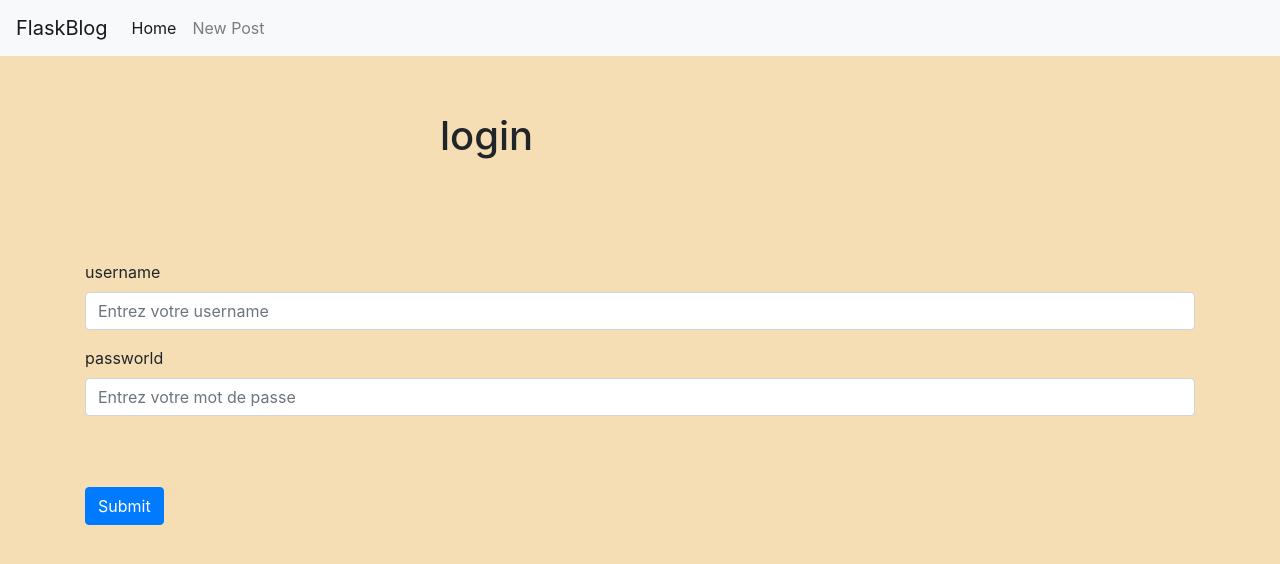
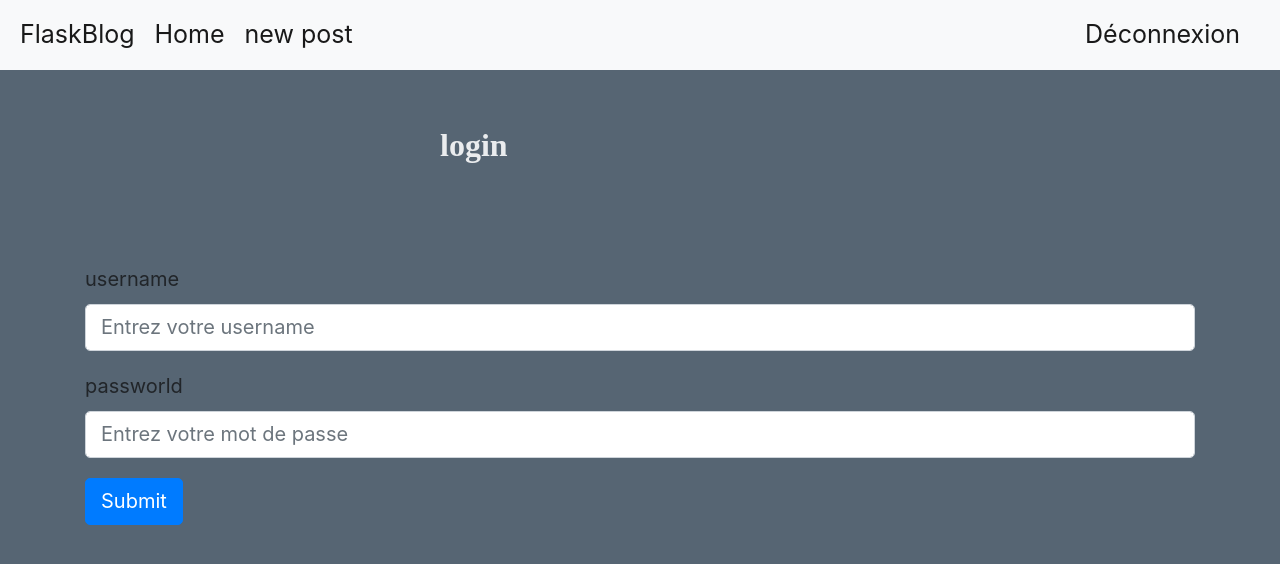
Before and after one commit to yannischernai/Discovering-Flask, a Flask app: page /user/login in a window 1280 px wide. Shown: the top 564 px of the page. Run offline with Flask 3, Linux system fonts and the light colour scheme; some libraries are stand-ins or nearby versions.

Commit message:
Ajout de la fonction de déconnexion

```diff
--- a/app.py
+++ b/app.py
@@ -32,6 +32,7 @@ def is_authenticated():
         if user :
             return True
     return False
+
 
 @app.route('/')
 def index():
@@ -102,6 +103,7 @@ def post_edit(id):
 def post_delete(id):
     if not is_authenticated():
         return redirect(url_for('user_login'))
+
     post = get_post(id)
     conn = get_db_connection()
     conn.execute('DELETE FROM posts WHERE id = ?', (id,))
@@ -114,6 +116,17 @@ def post_delete(id):
 ## USER
 ##
 
+@app.route('/user/login', methods=('GET',))
+def logout():
+
+    token = request.cookies.get('token')
+    conn = get_db_connection()
+    conn.execute('UPDATE user SET token = ? WHERE token = ?',(None, token))
+    conn.commit()
+    conn.close()
+    return render_template('user/login.html')
+
+
 @app.route('/user/login', methods=('GET', 'POST'))
 def user_login():
     if is_authenticated():
@@ -124,26 +137,29 @@ def user_login():
         username = request.form['username']
         passworld = request.form['passworld']
 
-        if not username:
+        if not username and not passworld:
+            flash('username and passwolrd is required')
+        elif not username:
             flash('username is required!')
         elif not passworld:
             flash('passworld is required!')
+        elif not username and not passworld:
+            flash('username en passwolrd is required')
         else:
             conn = get_db_connection()
             user = conn.execute('SELECT * FROM user WHERE username = ? and passworld = ?',
                    (username, (sha256(passworld.encode('utf-8')).hexdigest()))).fetchone()
             conn.close()
             ## verifation de user si il est vide alors erreur si il est rempli alor ca marche
-            if user:
-                token = secrets.token_urlsafe(64)
-                conn = get_db_connection()
-                conn.execute('UPDATE user SET token = ? WHERE id = ?',(token, user["id"]))
-                conn.commit()
-                conn.close()
-                response = make_response(redirect(url_for('index')))
-                response.set_cookie( "token", token )
-                return response
-            else:
+        if user:
+            token = secrets.token_urlsafe(64)
+            conn = get_db_connection()
+            conn.execute('UPDATE user SET token = ? WHERE id = ?',(token, user["id"]))
+            conn.commit()
+            conn.close()
+            response = make_response(redirect(url_for('index')))
+            response.set_cookie( "token", token )
+            return response
+        else:
                 flash('Username ou mot de passe incorrect')
-
     return render_template('user/login.html')
--- a/static/css/style.css
+++ b/static/css/style.css
@@ -1,15 +1,35 @@
 body{
-    background: #f5deb3;
+    background:  #566573 ;
 
 }
 
+html {
+    font-size: 20px; /* px signifie 'pixels': la taille de base pour la police est désormais 10 pixels de haut  */
+    font-family: "Open Sans", sans-serif; /* cela devrait être le reste du résultat obtenu à partir de Google fonts */
+  }
+
+
 h1 {
+    font-size: 100px;
+    font-weight: bolder;
+    font-family: serif;
+    font-size: larger;
+    font-size: xx-large;
+    color: #eaecee;
     width:400px;
     margin:0 auto;
     margin-top:5%;
     padding-bottom: 100px;
 }
 
-button{
-    margin-top:5%;
+.badge{
+    font-size: larger;
+
 }
+h2{
+    font-family: cursive;
+    color: #eaecee;
+}
+.badge{
+     color:  #55007f ;
+}
--- a/templates/base.html
+++ b/templates/base.html
@@ -1,30 +1,47 @@
 <!doctype html>
 <html lang="en">
+
 <head>
   <!-- Required meta tags -->
   <meta charset="utf-8">
   <meta name="viewport" content="width=device-width, initial-scale=1, shrink-to-fit=no">
 
   <!-- Bootstrap CSS -->
-    <link rel="stylesheet" href="https://stackpath.bootstrapcdn.com/bootstrap/4.3.1/css/bootstrap.min.css" integrity="sha384-ggOyR0iXCbMQv3Xipma34MD+dH/1fQ784/j6cY/iJTQUOhcWr7x9JvoRxT2MZw1T" crossorigin="anonymous">
+  <link rel="stylesheet" href="https://stackpath.bootstrapcdn.com/bootstrap/4.3.1/css/bootstrap.min.css"
+    integrity="sha384-ggOyR0iXCbMQv3Xipma34MD+dH/1fQ784/j6cY/iJTQUOhcWr7x9JvoRxT2MZw1T" crossorigin="anonymous">
   <link rel="stylesheet" href="static/css/style.css">
+
 
   <title>{% block title %} {% endblock %}</title>
 </head>
+
 <body>
   <nav class="navbar navbar-expand-md navbar-light bg-light">
     <a class="navbar-brand" href="{{ url_for('index')}}">FlaskBlog</a>
-        <button class="navbar-toggler" type="button" data-toggle="collapse" data-target="#navbarNav" aria-controls="navbarNav" aria-expanded="false" aria-label="Toggle navigation">
+    <button class="navbar-toggler" type="button" data-toggle="collapse" data-target="#navbarNav"
+      aria-controls="navbarNav" aria-expanded="false" aria-label="Toggle navigation">
       <span class="navbar-toggler-icon"></span>
     </button>
     <div class="collapse navbar-collapse" id="navbarNav">
       <ul class="navbar-nav">
-            <li class="nav-item active">
-                <a class="nav-link" href="#">Home</a>
-            </li>
-                <li class="nav-item">
-                   <a class="nav-link" href="{{url_for('post_create')}}">New Post</a>
-                </li>
+        <a class="navbar-brand" href="{{ url_for('index')}}">Home</a>
+        <button class="navbar-toggler" type="button" data-toggle="collapse" data-target="#navbarNav"
+          aria-controls="navbarNav" aria-expanded="false" aria-label="Toggle navigation">
+          <span class="navbar-toggler-icon"></span>
+        </button>
+        <ul class="navbar-nav">
+          <a class="navbar-brand" href="{{ url_for('post_create')}}">new post</a>
+          <button class="navbar-toggler" type="button" data-toggle="collapse" data-target="#navbarNav"
+            aria-controls="navbarNav" aria-expanded="false" aria-label="Toggle navigation">
+            <span class="navbar-toggler-icon"></span>
+          </button>
+    </div>
+    <div class="valide"></div>
+              <ul class="navbar-nav">
+                  <a class="navbar-brand" href="{{ url_for('logout')}}">Déconnexion</a>
+                  <button class="navbar-toggler" type="button" data-toggle="collapse" data-target="#navbarNav"aria-controls="navbarNav" aria-expanded="false" aria-label="Toggle navigation">
+                 <span class="navbar-toggler-icon"></span>
+                  </button>
           </ul>
     </div>
   </nav>
@@ -37,8 +54,15 @@
 
   <!-- Optional JavaScript -->
   <!-- jQuery first, then Popper.js, then Bootstrap JS -->
-    <script src="https://code.jquery.com/jquery-3.3.1.slim.min.js" integrity="sha384-q8i/X+965DzO0rT7abK41JStQIAqVgRVzpbzo5smXKp4YfRvH+8abtTE1Pi6jizo" crossorigin="anonymous"></script>
-    <script src="https://cdnjs.cloudflare.com/ajax/libs/popper.js/1.14.7/umd/popper.min.js" integrity="sha384-UO2eT0CpHqdSJQ6hJty5KVphtPhzWj9WO1clHTMGa3JDZwrnQq4sF86dIHNDz0W1" crossorigin="anonymous"></script>
-    <script src="https://stackpath.bootstrapcdn.com/bootstrap/4.3.1/js/bootstrap.min.js" integrity="sha384-JjSmVgyd0p3pXB1rRibZUAYoIIy6OrQ6VrjIEaFf/nJGzIxFDsf4x0xIM+B07jRM" crossorigin="anonymous"></script>
+  <script src="https://code.jquery.com/jquery-3.3.1.slim.min.js"
+    integrity="sha384-q8i/X+965DzO0rT7abK41JStQIAqVgRVzpbzo5smXKp4YfRvH+8abtTE1Pi6jizo"
+    crossorigin="anonymous"></script>
+  <script src="https://cdnjs.cloudflare.com/ajax/libs/popper.js/1.14.7/umd/popper.min.js"
+    integrity="sha384-UO2eT0CpHqdSJQ6hJty5KVphtPhzWj9WO1clHTMGa3JDZwrnQq4sF86dIHNDz0W1"
+    crossorigin="anonymous"></script>
+  <script src="https://stackpath.bootstrapcdn.com/bootstrap/4.3.1/js/bootstrap.min.js"
+    integrity="sha384-JjSmVgyd0p3pXB1rRibZUAYoIIy6OrQ6VrjIEaFf/nJGzIxFDsf4x0xIM+B07jRM"
+    crossorigin="anonymous"></script>
 </body>
+
 </html>
--- a/templates/user/login.html
+++ b/templates/user/login.html
@@ -7,6 +7,7 @@
 </head>
 
 <h1>{% block title %} login {% endblock %}</h1>
+
 
 <form method="post">
     <div class="form-group">
```
Lines whose indentation alone changed are shown as unchanged.
